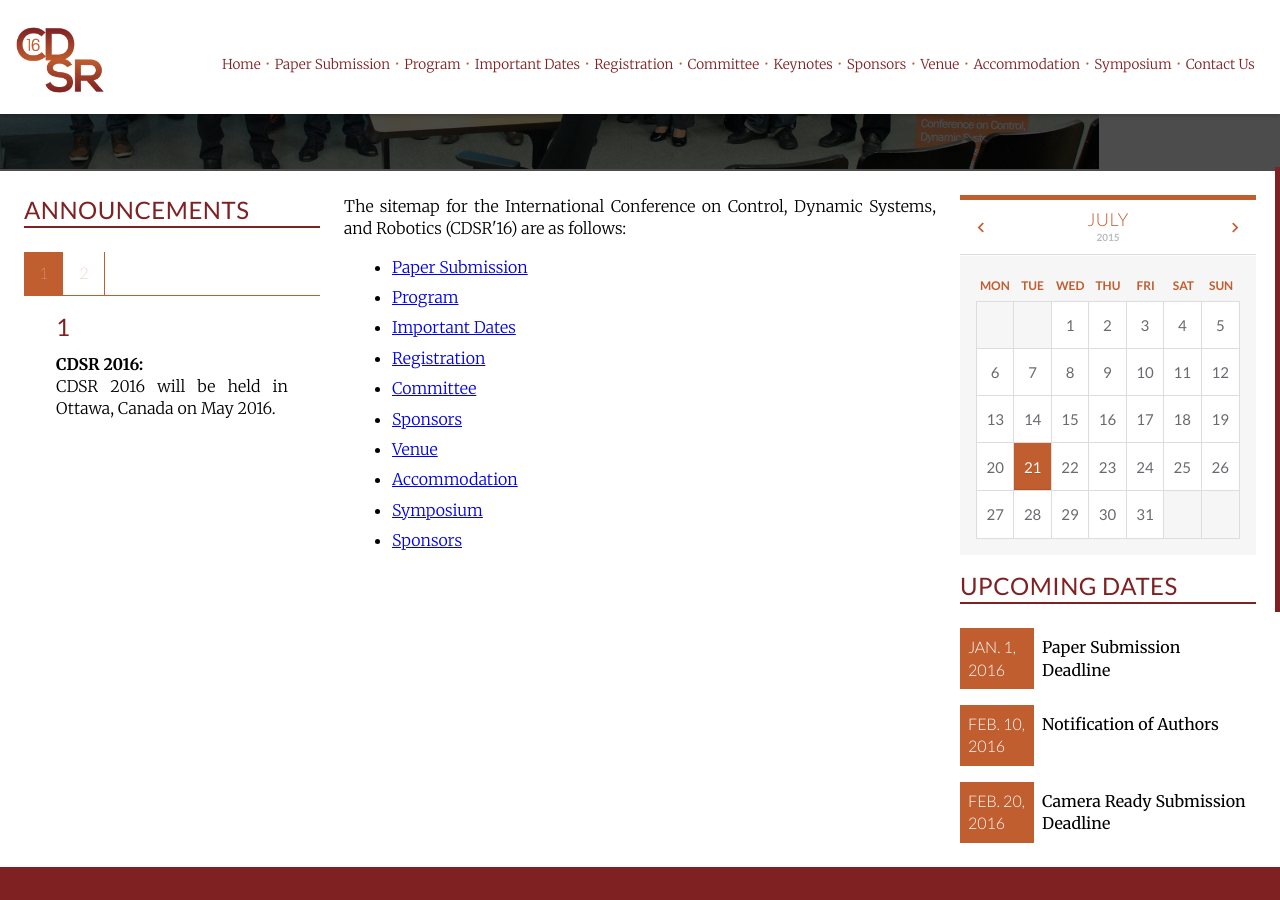
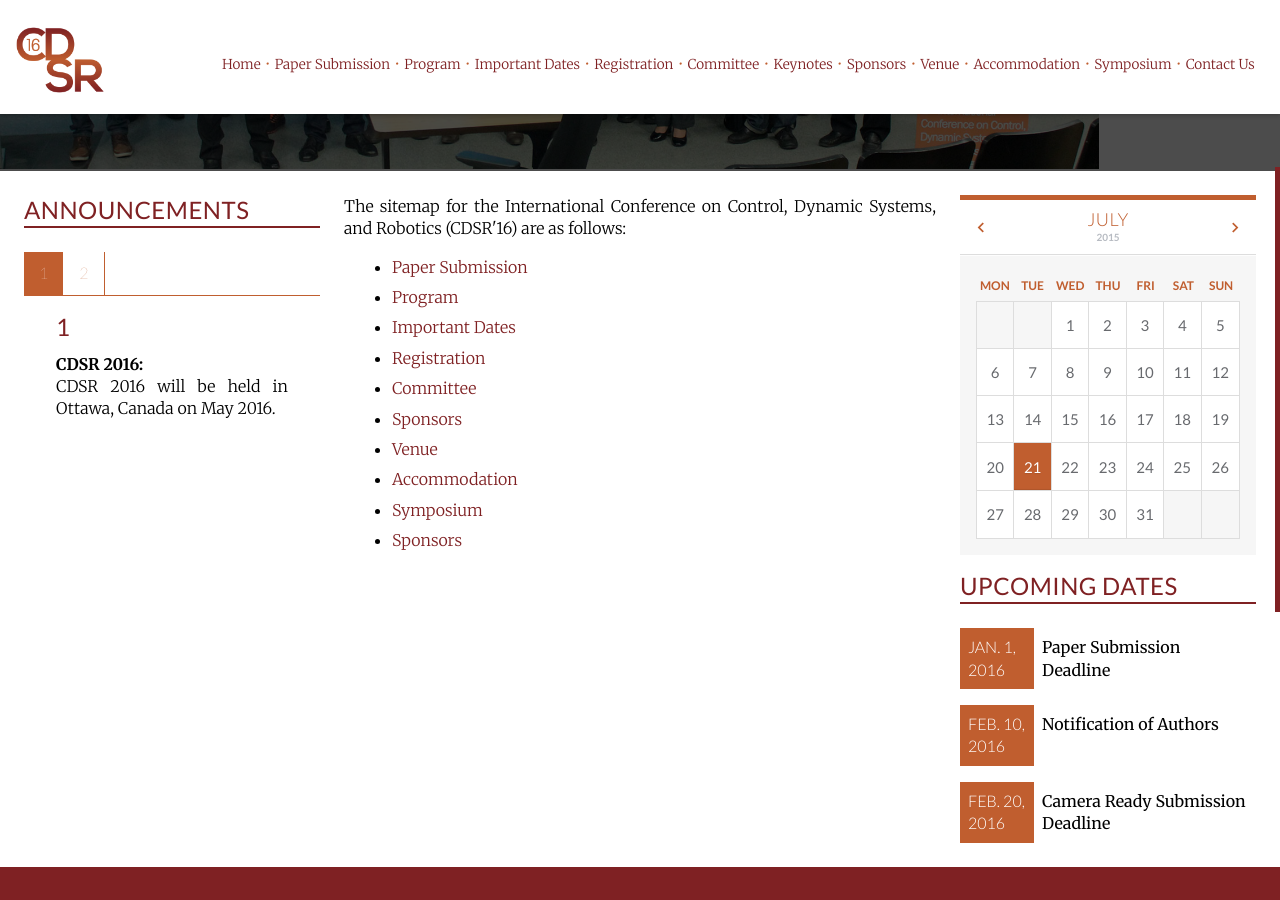
Before and after one commit to intaset/EHST, a Jekyll site: the page built from sitemap.html, in a window 1280 px wide and 900 px high, scrolled down 338 px. Built offline with Jekyll 4.4.1, drawn with Linux system fonts in a browser that asks for light colours; nearby versions of some CDN libraries; Markdown is read by kramdown in place of the engine named in the settings; comment, search, counter and statistics services are not loaded.

Commit message:
sitemap urls

```diff
--- a/sitemap.html
+++ b/sitemap.html
@@ -8,16 +8,16 @@ title: CDSR'16 - Site Map
     <p class="body">The sitemap for the International Conference on Control, Dynamic Systems, and Robotics (CDSR'16) are as follows:</p>
 
     <ul>
-        <li><span><a href="../papers">Paper Submission</a></span></li>
-        <li><span><a href="../program">Program</a></span></li>
-        <li><span><a href="../dates">Important Dates</a></span></li>
-        <li><span><a href="../registration">Registration</a></span></li>
-        <li><span><a href="../committee">Committee</a></span></li>
-        <li><a href="../sponsor">Sponsors</a></li>
-        <li><a href="../venue">Venue</a></li>
-        <li><a href="../accommodation">Accommodation</a></li>
-        <li><a href="../symposium">Symposium</a></li>
-        <li><a href="../#contact">Sponsors</a></li>
+        <li><span><a href="../papers" class="body-link">Paper Submission</a></span></li>
+        <li><span><a href="../program" class="body-link">Program</a></span></li>
+        <li><span><a href="../dates" class="body-link">Important Dates</a></span></li>
+        <li><span><a href="../registration" class="body-link">Registration</a></span></li>
+        <li><span><a href="../committee" class="body-link">Committee</a></span></li>
+        <li><a href="../sponsor" class="body-link">Sponsors</a></li>
+        <li><a href="../venue" class="body-link">Venue</a></li>
+        <li><a href="../accommodation" class="body-link">Accommodation</a></li>
+        <li><a href="../symposium" class="body-link">Symposium</a></li>
+        <li><a href="../#contact" class="body-link">Sponsors</a></li>
     </ul>
   </div>
   </div>
```
Also changed, not shown: 1 other file.
